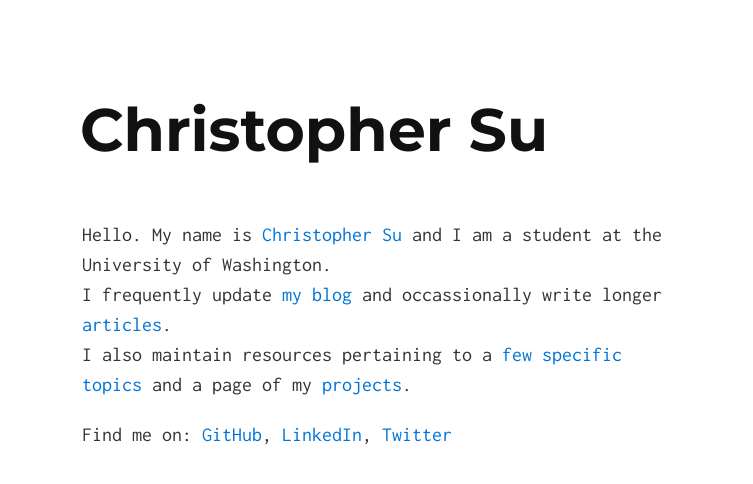
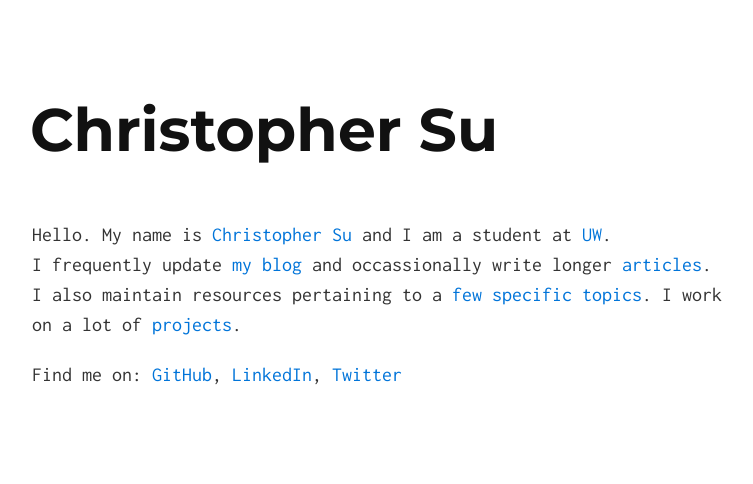
Before and after one commit to csu/csu.github.io-legacy, a Jekyll site: the page built from index.html, in a window 1280 px wide. Shown: the top 484 px of the page, without its empty margins (258-1011 px from the left). Built offline with Jekyll 4.4.1, drawn with Linux system fonts in a browser that asks for light colours; Markdown is read by kramdown in place of the engine named in the settings.

Commit message:
wider front page, reorganized text

```diff
--- a/_includes/index.md
+++ b/_includes/index.md
@@ -1,8 +1,9 @@
 
 
-Hello. My name is [Christopher Su][1] and I am a student at the University of Washington.
+Hello. My name is [Christopher Su][1] and I am a student at [UW][9].
 I frequently update [my blog][2] and occassionally write longer [articles][3].
-I also maintain resources pertaining to a [few specific topics][4] and a page of my [projects][8].
+I also maintain resources pertaining to a [few specific topics][4].
+I work on a lot of [projects][8].
 
 Find me on: [GitHub][5], [LinkedIn][6], [Twitter][7]
 
--- a/css/solo.css
+++ b/css/solo.css
@@ -142,7 +142,7 @@
 }
 
 .container {
-  max-width: 30rem;
+  max-width: 35rem;
   margin: 0 auto;
   padding: 0 1rem;
 }
```
Also changed, not shown: other parts of _includes/index.md (+1 -0 lines).
